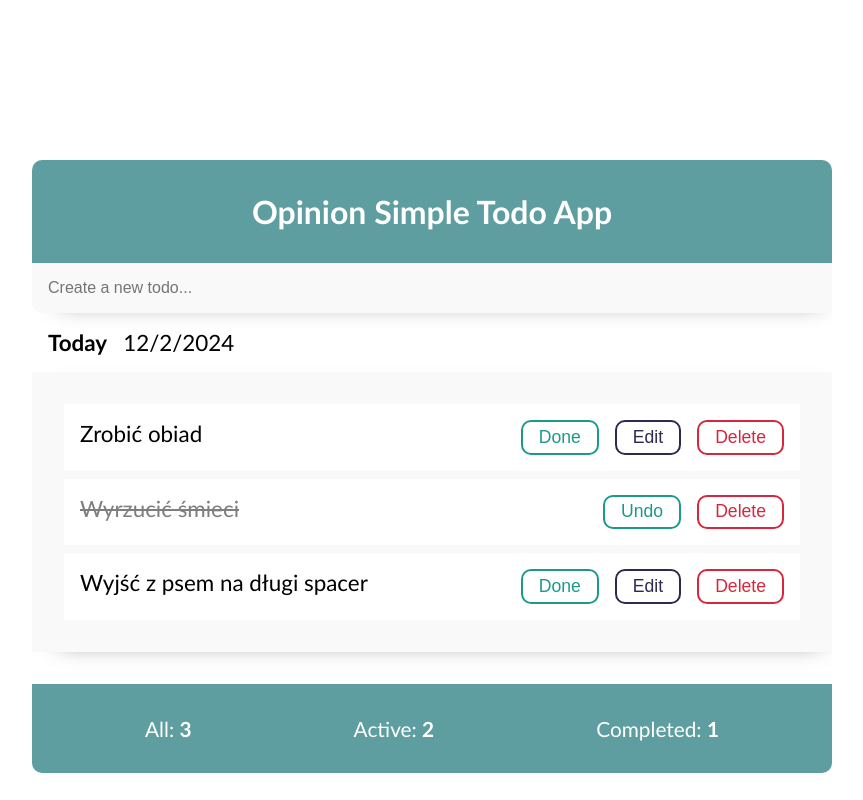
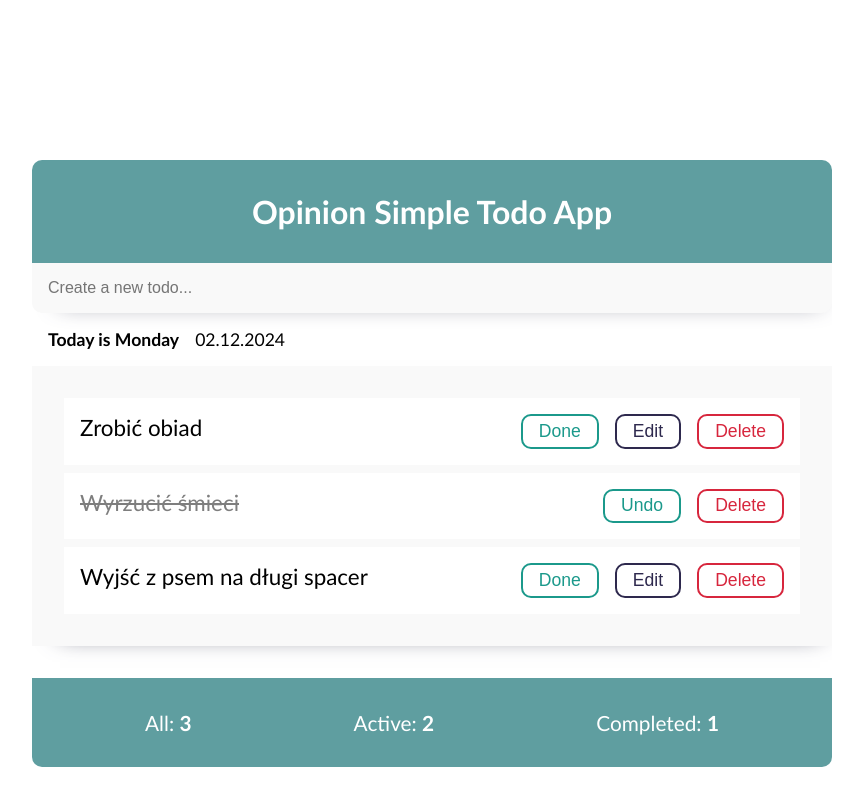
Before and after one commit to Kris1027/opinion-simple-todo-app, a React (Vite) app: page / in a window 1280 px wide. Shown: the whole page, without its empty margins (208-1071 px from the left). Built offline with nearby package versions, Linux system fonts and the light colour scheme.

Commit message:
update today date with day of the week

```diff
--- a/src/components/today-date/today-date.jsx
+++ b/src/components/today-date/today-date.jsx
@@ -2,10 +2,17 @@ import styles from './today-date.module.css';
 
 const TodayDate = () => {
     const now = new Date();
+    const weekday = now.toLocaleDateString('en-US', { weekday: 'long' });
     return (
         <div className={styles.todayDate}>
-            <span>Today</span>
-            <span>{now.toLocaleDateString()}</span>
+            <span>Today is {weekday}</span>
+            <span>
+                {now.toLocaleDateString('pl-PL', {
+                    day: '2-digit',
+                    month: '2-digit',
+                    year: 'numeric',
+                })}
+            </span>
         </div>
     );
 };
--- a/src/components/today-date/today-date.module.css
+++ b/src/components/today-date/today-date.module.css
@@ -5,7 +5,7 @@
 }
 
 .todayDate span {
-    font-size: 1.4rem;
+    font-size: 1.1rem;
 }
 
 .todayDate span:first-child {
```
